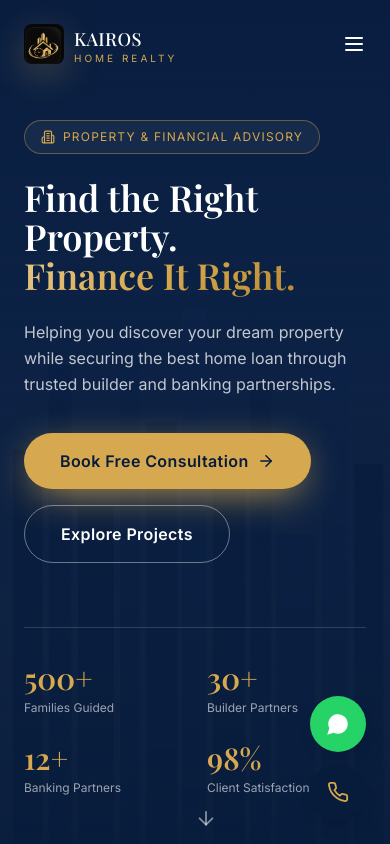
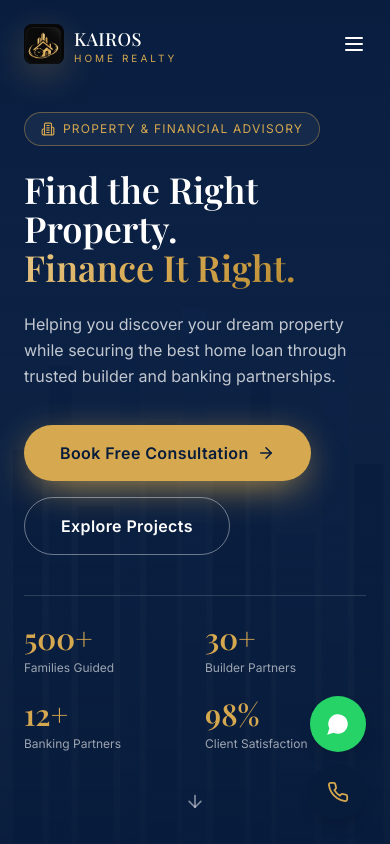
Before and after one commit to Kairos-Home-Realty/kairos-website, a Next.js app: page / in a window 390 px wide. Shown: the top 844 px of the page. Built offline with nearby package versions, Linux system fonts and the light colour scheme.

Commit message:
optimising home page

```diff
--- a/components/sections/Hero.tsx
+++ b/components/sections/Hero.tsx
@@ -14,7 +14,7 @@ export function Hero() {
   const opacity = useTransform(scrollYProgress, [0, 0.8], [1, 0]);
 
   return (
-    <section ref={ref} className="relative h-screen min-h-[780px] w-full overflow-hidden">
+    <section ref={ref} className="relative min-h-screen w-full overflow-hidden pt-28 pb-10 md:h-screen md:min-h-[780px] md:py-0">
       <motion.div style={{ y }} className="absolute inset-0 bg-skyline">
         {/* Skyline silhouette illustration, built purely with CSS/SVG shapes */}
         <svg
@@ -37,7 +37,7 @@ export function Hero() {
       </motion.div>
       <div className="absolute inset-0 bg-hero-gradient" />
 
-      <motion.div style={{ opacity }} className="relative z-10 flex h-full items-center pt-28 pb-10 md:pt-24">
+      <motion.div style={{ opacity }} className="relative z-10 flex md:h-full items-center">
         <div className="container-xl w-full px-6 lg:px-12">
           <div className="grid grid-cols-1 items-end gap-10 lg:grid-cols-[1.6fr_1fr]">
             <div>
@@ -94,7 +94,7 @@ export function Hero() {
               className="hidden animate-float rounded-2xl border border-white/15 bg-white/5 p-6 backdrop-blur-md lg:block"
             >
               <p className="mb-4 text-xs uppercase tracking-widest text-gold">
-                We are the bridge between
+                You are the bridge between
               </p>
               <div className="space-y-2.5">
                 {["Customers", "Builders", "Banks"].map((item) => (
@@ -113,7 +113,7 @@ export function Hero() {
             initial={{ opacity: 0, y: 20 }}
             animate={{ opacity: 1, y: 0 }}
             transition={{ duration: 0.8, delay: 0.55 }}
-            className="mt-16 grid grid-cols-2 gap-6 border-t border-white/15 pt-8 md:grid-cols-4"
+            className="mt-10 grid grid-cols-2 gap-5 border-t border-white/15 pt-6 pb-4 sm:mt-16 sm:gap-6 sm:pt-8 sm:pb-0 md:grid-cols-4"
           >
             {STATS.map((s) => (
               <div key={s.label}>
@@ -124,13 +124,21 @@ export function Hero() {
               </div>
             ))}
           </motion.div>
+
+          <motion.div
+            animate={{ y: [0, 8, 0] }}
+            transition={{ duration: 2, repeat: Infinity }}
+            className="mt-4 flex justify-center text-white/50 md:hidden"
+          >
+            <ArrowDown size={20} />
+          </motion.div>
         </div>
       </motion.div>
 
       <motion.div
         animate={{ y: [0, 10, 0] }}
         transition={{ duration: 2, repeat: Infinity }}
-        className="absolute bottom-6 left-1/2 z-10 -translate-x-1/2 text-white/50"
+        className="absolute bottom-6 left-1/2 z-10 hidden -translate-x-1/2 text-white/50 md:block"
       >
         <ArrowDown size={22} />
       </motion.div>
```
